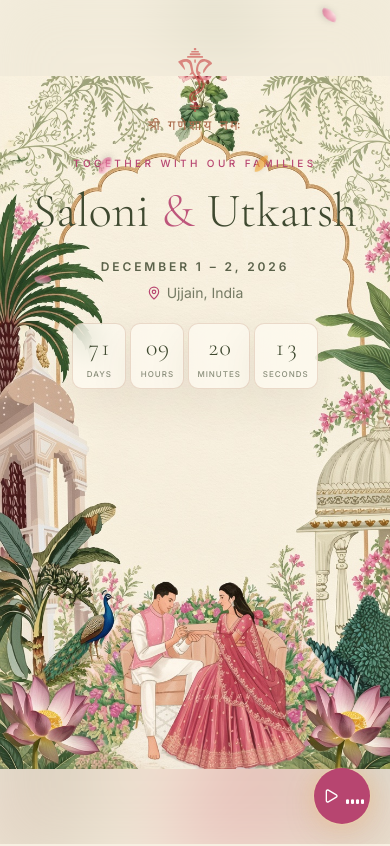
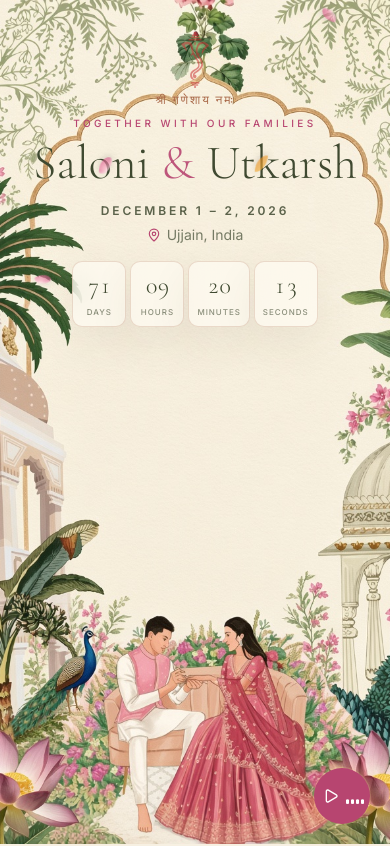
Before and after one commit to utkarshb1/us, a Next.js app: page / in a window 390 px wide. Shown: the top 846 px of the page. Built offline with nearby package versions, Linux system fonts and the light colour scheme.

Commit message:
Add responsive landscape invitation artwork

```diff
--- a/components/countdown.tsx
+++ b/components/countdown.tsx
@@ -33,10 +33,10 @@ export function Countdown({ target }: { target: Date }) {
       {units.map((u) => (
         <div
           key={u.label}
-          className="glass flex min-w-[54px] flex-col items-center rounded-lg px-2 py-2 sm:min-w-[84px] sm:rounded-xl sm:px-5 sm:py-4"
+          className="glass flex min-w-[54px] flex-col items-center rounded-lg px-2 py-2 sm:min-w-[72px] sm:rounded-xl sm:px-3 sm:py-3"
         >
           <span
-            className="font-serif text-2xl font-light tabular-nums text-cream sm:text-4xl"
+            className="font-serif text-2xl font-light tabular-nums text-cream sm:text-3xl"
             aria-hidden={u.value === undefined}
           >
             {u.value === undefined ? '--' : String(u.value).padStart(2, '0')}
--- a/components/hero.tsx
+++ b/components/hero.tsx
@@ -9,17 +9,18 @@ import { WEDDING } from '@/lib/wedding'
 
 export function Hero() {
   return (
-    <section className="hero-invitation relative flex min-h-[max(100svh,177vw)] w-full items-start justify-center overflow-hidden bg-[#f7f0e2] px-5 pb-40 pt-12 sm:min-h-[100svh] sm:px-8 sm:pb-44 sm:pt-14">
-      <div
-        className="absolute inset-[-2rem] bg-cover bg-center opacity-30 blur-2xl"
-        style={{ backgroundImage: `url(${BASE_PATH}/indian-wedding-hero-background.png)` }}
-        aria-hidden="true"
-      />
-      <div
-        className="absolute inset-0 bg-contain bg-center bg-no-repeat"
-        style={{ backgroundImage: `url(${BASE_PATH}/indian-wedding-hero-background.png)` }}
-        aria-hidden="true"
-      />
+    <section className="hero-invitation relative flex min-h-[max(100svh,177vw)] w-full items-start justify-center overflow-hidden bg-[#f7f0e2] px-5 pb-40 pt-8 sm:min-h-[100svh] sm:px-8 sm:pb-36 sm:pt-6">
+      <picture className="absolute inset-0" aria-hidden="true">
+        <source
+          media="(min-width: 900px) and (orientation: landscape)"
+          srcSet={`${BASE_PATH}/indian-wedding-hero-desktop.png`}
+        />
+        <img
+          src={`${BASE_PATH}/indian-wedding-hero-background.png`}
+          alt=""
+          className="h-full w-full object-cover object-center"
+        />
+      </picture>
       <div className="relative z-10 flex w-full max-w-3xl flex-col items-center text-center">
         <motion.div
           className="mb-1"
@@ -31,7 +32,7 @@ export function Hero() {
         </motion.div>
         <motion.p
           lang="hi"
-          className="font-serif mb-5 text-sm tracking-[0.18em] text-[#a96949]"
+          className="font-serif mb-2 text-xs tracking-[0.16em] text-[#a96949] sm:text-sm"
           initial={{ opacity: 0, y: 10 }}
           animate={{ opacity: 1, y: 0 }}
           transition={{ duration: 0.8, delay: 0.05 }}
@@ -48,7 +49,7 @@ export function Hero() {
         </motion.p>
 
         <motion.h1
-          className="font-serif mt-4 text-5xl font-light leading-none text-cream sm:mt-5 sm:text-7xl md:text-8xl"
+          className="font-serif mt-2 text-5xl font-light leading-none text-cream sm:text-6xl md:text-7xl"
           initial={{ opacity: 0, y: 28 }}
           animate={{ opacity: 1, y: 0 }}
           transition={{ duration: 1, delay: 0.25, ease: [0.22, 1, 0.36, 1] }}
@@ -59,7 +60,7 @@ export function Hero() {
         </motion.h1>
 
         <motion.div
-          className="mt-6 flex flex-col items-center gap-2 text-cream/85 sm:mt-8"
+          className="mt-4 flex flex-col items-center gap-1.5 text-cream/85 sm:mt-5"
           initial={{ opacity: 0, y: 16 }}
           animate={{ opacity: 1, y: 0 }}
           transition={{ duration: 0.8, delay: 0.5 }}
@@ -74,7 +75,7 @@ export function Hero() {
         </motion.div>
 
         <motion.div
-          className="mt-5 sm:mt-8"
+          className="mt-4 sm:mt-5"
           initial={{ opacity: 0, y: 20 }}
           animate={{ opacity: 1, y: 0 }}
           transition={{ duration: 0.9, delay: 0.7 }}
--- a/components/indian-ornaments.tsx
+++ b/components/indian-ornaments.tsx
@@ -5,7 +5,7 @@ export function GaneshEmblem() {
     <img
       src={`${BASE_PATH}/ganesha-web.svg`}
       alt="Lord Ganesha"
-      className="h-16 w-16 object-contain sm:h-20 sm:w-20"
+      className="h-14 w-14 object-contain sm:h-16 sm:w-16"
     />
   )
 }
```
Also changed, not shown: public/indian-wedding-hero-desktop.png (added).
